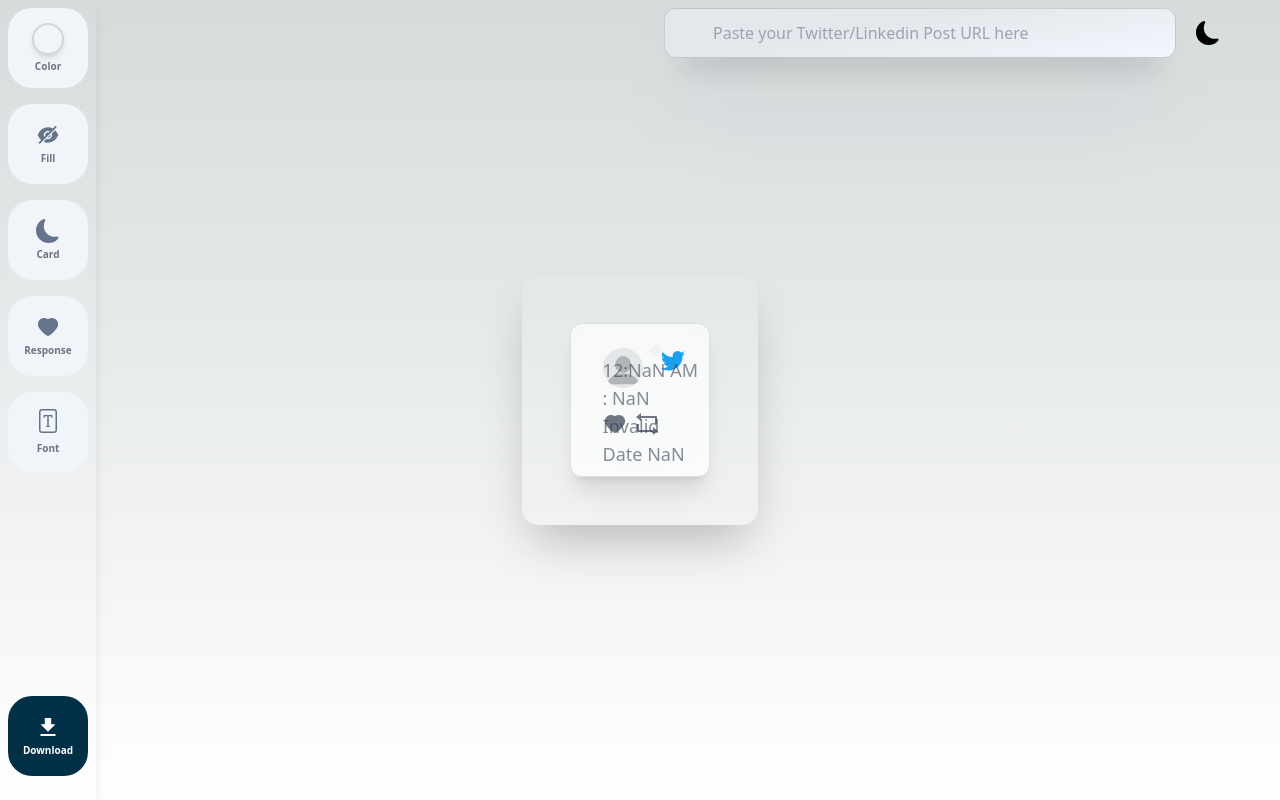
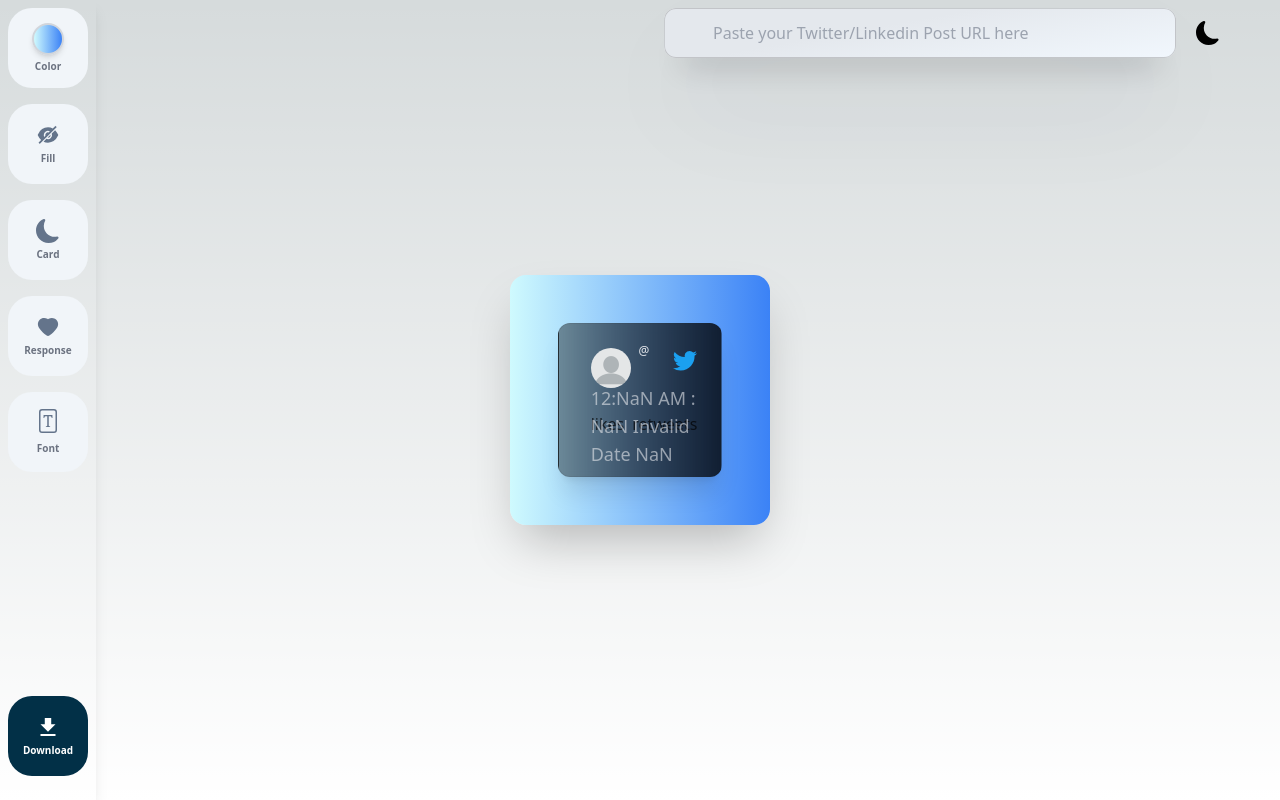
Before and after one commit to Aperturs/aperturs-tool, a Next.js app: page / in a window 1280 px wide. Both pictures are taken after a click on the label 48 px from the left and 326 px from the top of the page. Built offline with nearby package versions, Linux system fonts and the light colour scheme; what tailwindcss-filters would draw is missing.

Commit message:
updated little styles, and initial values

```diff
--- a/src/components/tweet/responses.tsx
+++ b/src/components/tweet/responses.tsx
@@ -1,8 +1,7 @@
 import React from 'react'
 import { useContext } from 'react'
 import { AppContext } from '@/pages'
-import {AiFillHeart} from 'react-icons/ai'
-import {RiRepeatLine} from 'react-icons/ri'
+
 
 const Response = () => {
     const { cardColor,tweet } = useContext(AppContext)
@@ -11,9 +10,11 @@ const Response = () => {
       {
       tweet?.favorite_count
       }
-      <AiFillHeart className='text-gray-600 opacity-80 w-6 h-6'/>
+      <p className='opacity-70'>likes </p>
       {tweet?.retweet_count}
-      <RiRepeatLine className='text-gray-600 opacity-80 w-6 h-6'/>
+      <p className='opacity-70'>
+      retweets
+      </p>
       </div>
   )
 }
--- a/src/pages/index.tsx
+++ b/src/pages/index.tsx
@@ -6,6 +6,7 @@ import React, { useCallback, useRef } from 'react';
 import { toPng } from 'html-to-image';
 
 interface TweetData {
+
   text: string;
   created_at: string;
   user: {
@@ -41,11 +42,11 @@ const inter = Inter({ subsets: ['latin'] })
 
 export default function Home() {
 
-  const [bgType, setBgType] = useState('')
+  const [bgType, setBgType] = useState('Glass')
   const [response, setResponse] = useState(false)
-  const [bgColor, setBgColor] = useState('')
-  const [fontSize, setFontSize] = useState('')
-  const [cardColor, setCardColor] = useState('')
+  const [bgColor, setBgColor] = useState('bg-gradient-to-r from-cyan-100 to-blue-500')
+  const [fontSize, setFontSize] = useState('text-xl')
+  const [cardColor, setCardColor] = useState('Dark')
   const [tweet, setTweet] = useState<TweetData | null>(null);
   const [tweetId, setTweetId] = useState('');
 
@@ -114,4 +115,5 @@ export default function Home() {
       </section>
      </AppContext.Provider>
     )
+
 }
```
